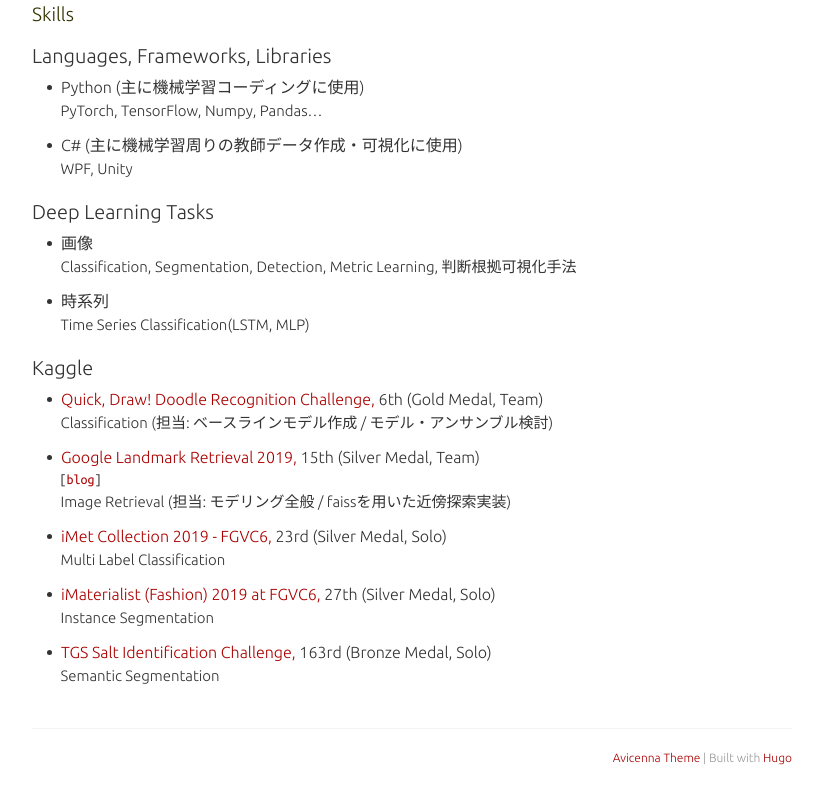
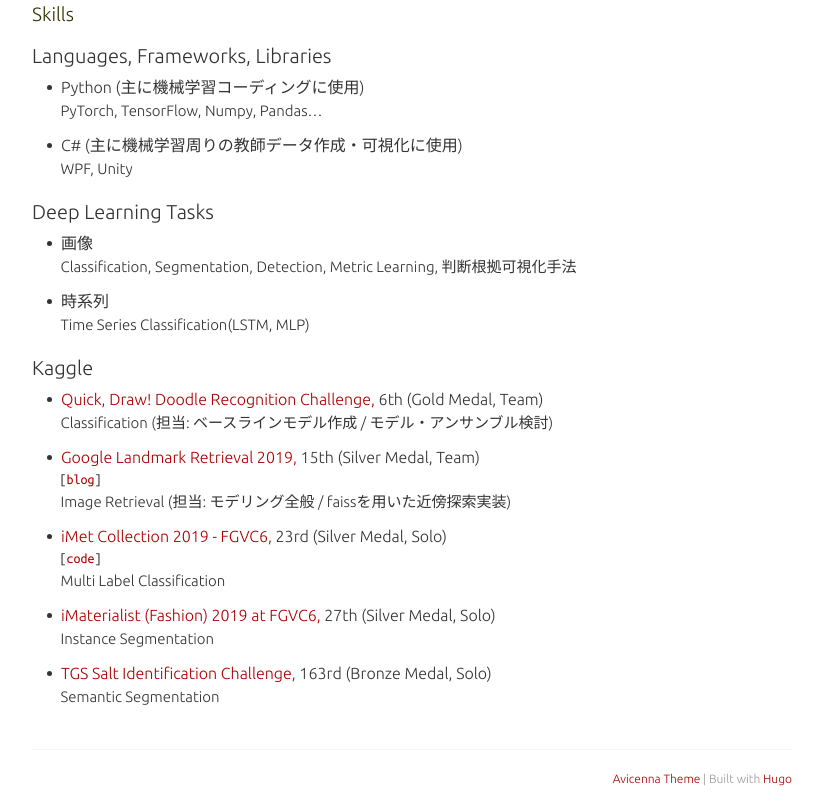
Before and after one commit to rskmoi/rskmoi.github.io, a plain HTML site: page index.html in a window 1280 px wide. Shown: the part 811-1619 px from the top of the page, without its empty margins (228-1051 px from the left). Before the commit the page ends 1598 px from the top, so only its background shows below. Drawn offline with Linux system fonts and the light colour scheme.

Commit message:
add imet code

```diff
--- a/index.html
+++ b/index.html
@@ -235,6 +235,14 @@
 			23rd (Silver Medal, Solo)
 
 
+			<span class="code_blog">
+
+				[<a href="https://github.com/rskmoi/kaggle-imet">code</a>]
+
+
+
+			</span>
+
 
 			<span class="collaborators">
 				Multi Label Classification
```
